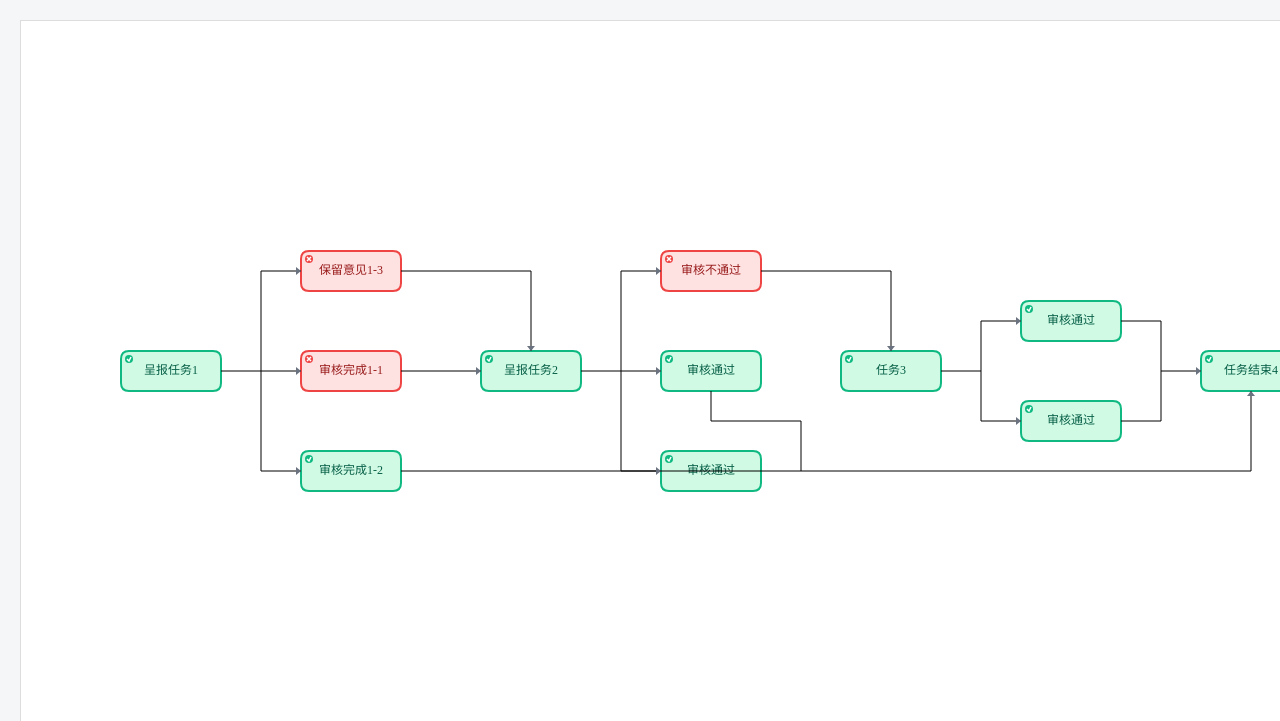
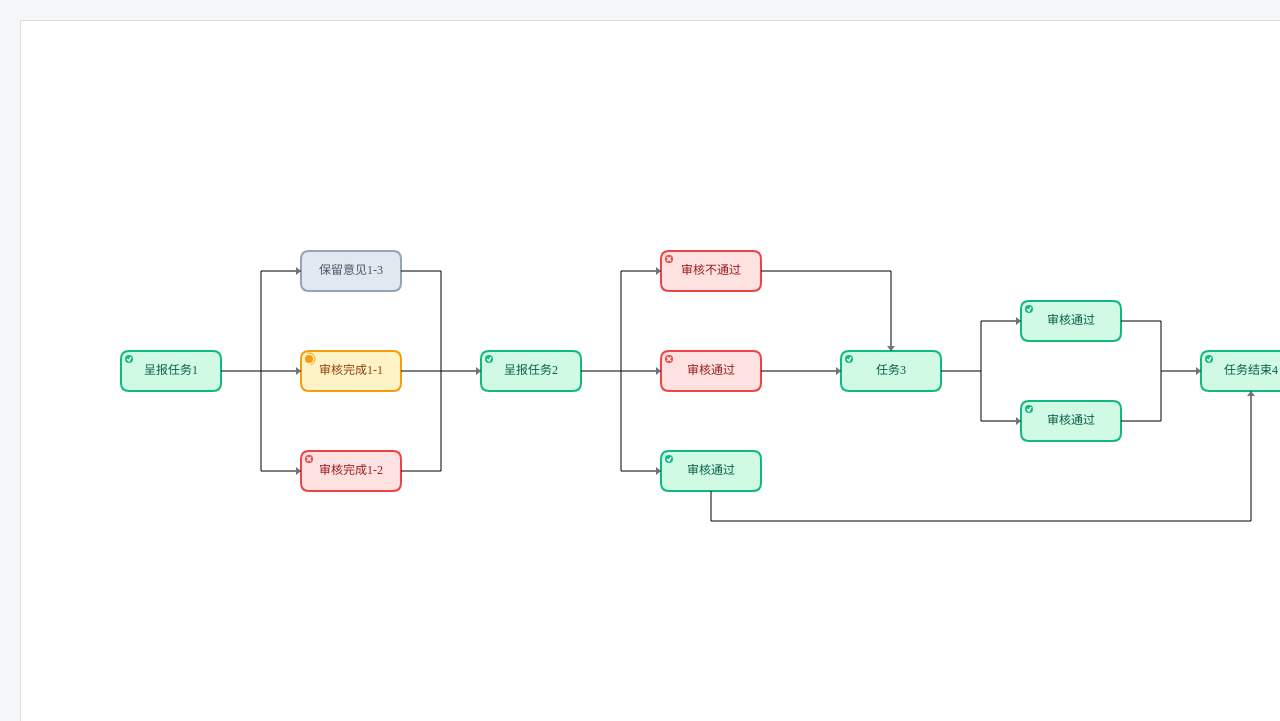
Before and after one commit to Z-lady/canvas, a plain HTML site: page index.html in a window 1280 px wide. Shown: the top 721 px of the page. Drawn offline with Linux system fonts and the light colour scheme.

Commit message:
feat:  初步完善

```diff
--- a/index.html
+++ b/index.html
@@ -78,17 +78,17 @@
         nodeLabel: "呈报任务1",
         children: [
           {
-            status: NodeStatus.ERROR,
+            status: NodeStatus.PENDING,
             nodeLabel: "保留意见1-3",
             children: [],
           },
           {
             nodeLabel: "审核完成1-1",
-            status: NodeStatus.ERROR,
+            status: NodeStatus.PROCESSING,
             children: [],
           },
           {
-            status: NodeStatus.COMPLETED,
+            status: NodeStatus.ERROR,
             nodeLabel: "审核完成1-2",
             children: [],
           },
@@ -105,7 +105,7 @@
             "children": []
           },
           {
-            status: NodeStatus.COMPLETED,
+            status: NodeStatus.ERROR,
             "nodeLabel": "审核通过",
             "children": []
           },
@@ -369,9 +369,18 @@
               drawUpTriangle(endX, nextNode.y + nextNode.height)
             }
           } else if (child.status == NodeStatus.COMPLETED) {
-            const multiComplete = children.filter(ele => ele.status == NodeStatus.COMPLETED)
+            if (children.length == 1) {
+              startX = child.x + child.width
+              startY = child.y + child.height / 2
+              endX = startX + minDistanceX
+              console.log(children, startX, endX)
+              ctx.beginPath()
+              ctx.moveTo(startX, startY)
+              ctx.lineTo(endX, startY)
+              ctx.stroke()
+              drawRightTriangle(endX, startY)
+            } else {
               if (child.y == centerY) {
-              console.log(multiComplete)
                 startX = child.x + child.width / 2
                 startY = child.y + child.height
                 ctx.beginPath()
@@ -384,20 +393,25 @@
                 ctx.stroke()
                 ctx.beginPath()
                 ctx.moveTo(startX + child.width / 2 + minDistanceX / 2, startY + minDistanceY / 2)
-              ctx.lineTo(startX + child.width / 2 + minDistanceX / 2, startY + minDistanceY + child.height / 2)
+                ctx.lineTo(startX + child.width / 2 + minDistanceX / 2, startY + minDistanceY + child.height + minDistanceY / 2)
                 ctx.stroke()
               } else if (child.y > centerY) {
                 startX = child.x + child.width
                 startY = child.y + child.height / 2
                 endX = completeNode.x + completeNode.width / 2
-
                 if (!uid) {
+                  startX = child.x + child.width / 2
+                  startY = child.y + child.height
                   ctx.beginPath()
                   ctx.moveTo(startX, startY)
-                ctx.lineTo(endX, startY)
+                  ctx.lineTo(startX, startY + minDistanceY / 2)
                   ctx.stroke()
                   ctx.beginPath()
-                ctx.moveTo(endX, startY)
+                  ctx.moveTo(startX, startY + minDistanceY / 2)
+                  ctx.lineTo(completeNode.x + completeNode.width / 2, startY + minDistanceY / 2)
+                  ctx.stroke()
+                  ctx.beginPath()
+                  ctx.moveTo(completeNode.x + completeNode.width / 2, startY + minDistanceY / 2)
                   ctx.lineTo(endX, completeNode.y + completeNode.height)
                   ctx.stroke()
                   drawUpTriangle(endX, completeNode.y + completeNode.height)
@@ -407,10 +421,11 @@
                   startY = child.y + child.height
                   ctx.beginPath()
                   ctx.moveTo(startX, startY)
-                ctx.lineTo(startX, startY + minDistanceY / 2)
+                  ctx.lineTo(startX, startY + minDistanceY + child.height / 2)
                   ctx.stroke()
                 }
                 uid = index
+              }
             }
           } else if (child.status == NodeStatus.PROCESSING && children.some(ele => ele.status == NodeStatus.ERROR || ele.status == NodeStatus.PENDING)) {
             var startX = child.x + child.width
@@ -502,8 +517,9 @@
           ctx.moveTo(startX, startY);
           ctx.lineTo(startX + minDistanceX, startY);
           ctx.stroke();
+          drawRightTriangle(startX + minDistanceX, startY)
         }
-        if (isGather && !childAllComplete) {
+        if (isGather && (!childAllComplete || node.children.length == 1)) {
           drawConnection(node)
         }
       } else if (!node.children?.length && node !== completeNode) {
@@ -523,7 +539,6 @@
   function drawFlowchart() {
     // 清空画布
     ctx.clearRect(0, 0, canvas.width, canvas.height);
-
 
     // 绘制节点
     flowchartData.children.forEach((node) => {
```
Lines whose indentation alone changed are shown as unchanged.
